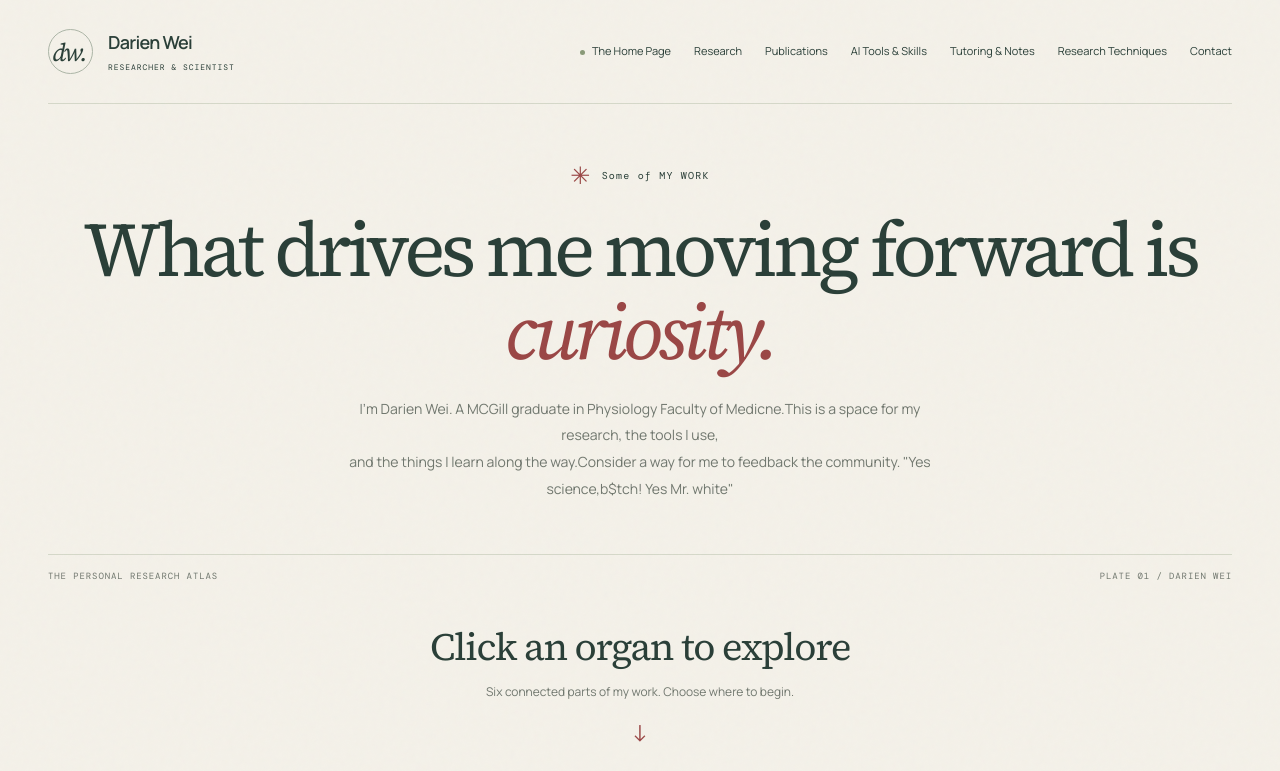
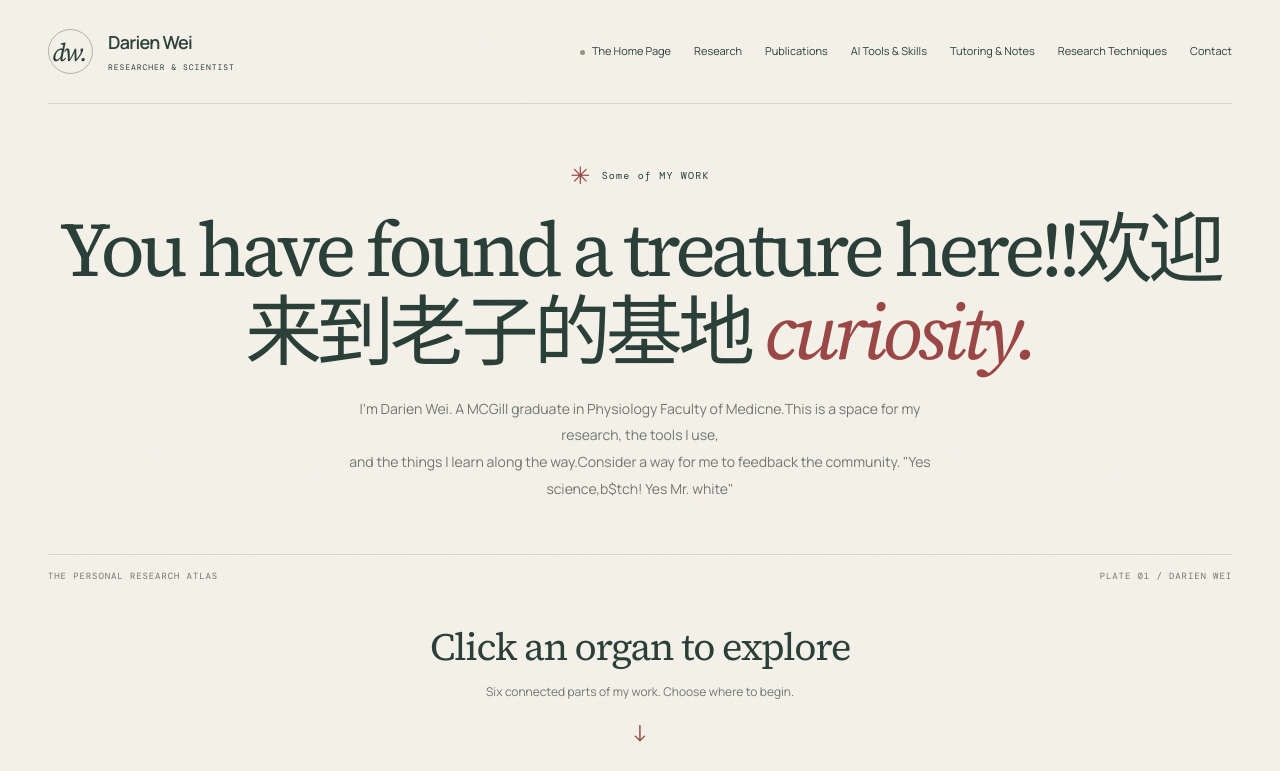
Before and after one commit to weidarien/darienwei.github.io, a plain HTML site: page index.html in a window 1280 px wide. Shown: the top 771 px of the page. Drawn offline with nearby package versions, Linux system fonts and the light colour scheme; grey boxes are pictures that could not be loaded.

Commit message:
Update index.html

```diff
--- a/index.html
+++ b/index.html
@@ -30,7 +30,7 @@
     <section id="atlas" class="atlas shell" aria-labelledby="atlas-heading">
       <div class="atlas-intro">
         <p class="eyebrow"><span class="small-star" aria-hidden="true">✳</span> Some of MY WORK</p>
-        <h1 id="atlas-heading">What drives me moving forward is <em>curiosity.</em></h1>
+        <h1 id="atlas-heading">You have found a treature here!!欢迎来到老子的基地 <em>curiosity.</em></h1>
         <p class="intro-copy">I'm Darien Wei. A MCGill graduate in Physiology Faculty of Medicne.This is a space for my research, the tools I use,<br class="desktop-break" /> and the things I learn along the way.Consider a way for me to feedback the community. "Yes science,b$tch! Yes Mr. white" </p>
       </div>
       <figure class="anatomy-plate" aria-labelledby="explore-heading" aria-describedby="figure-caption">
```
